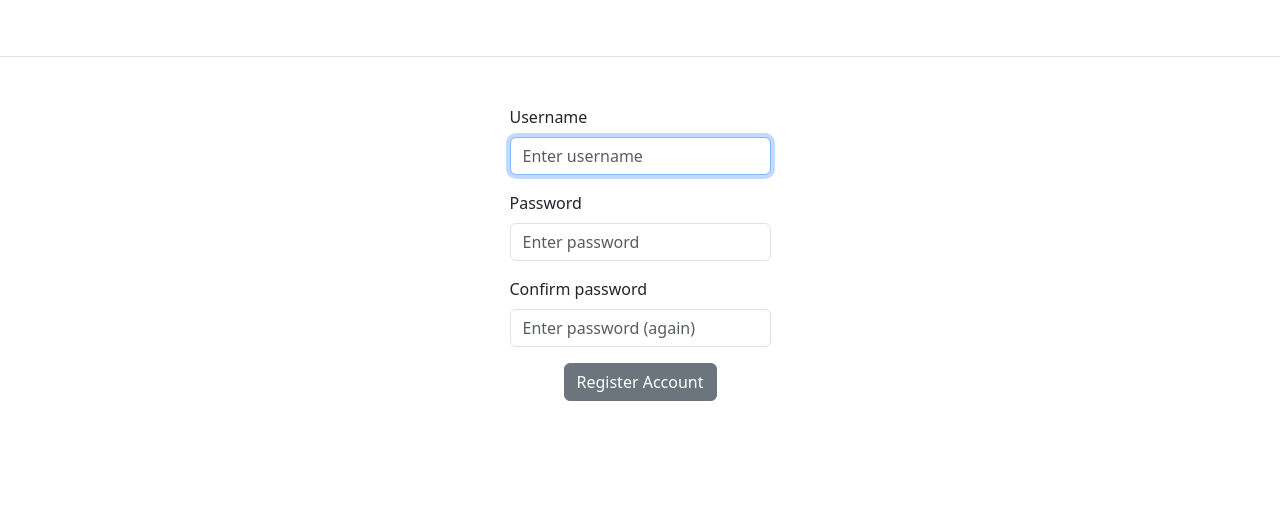
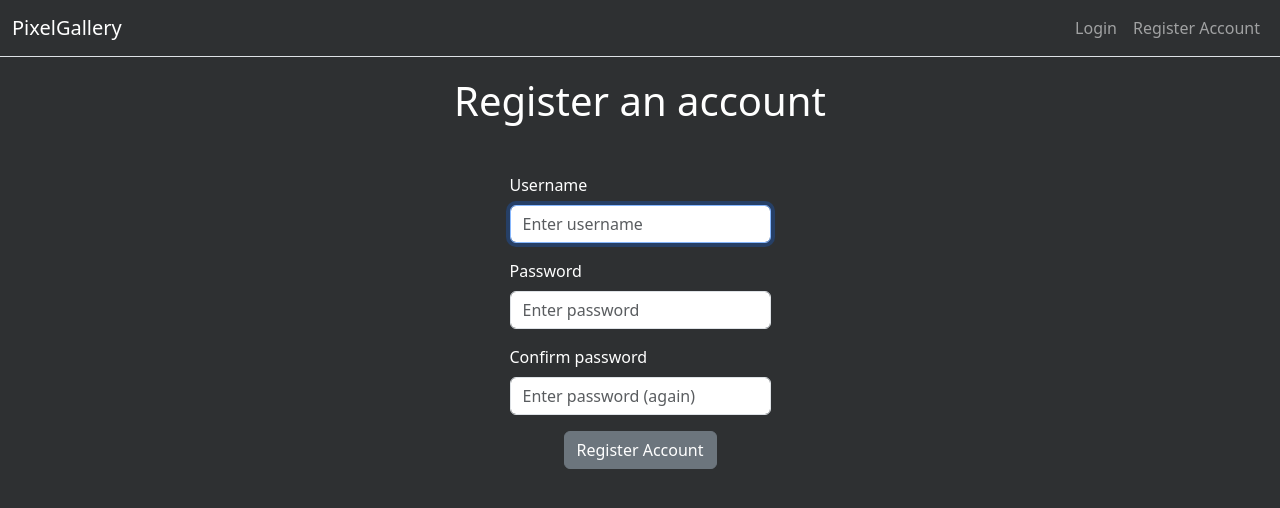
Before and after one commit to ags1709/cs50-final-project, a Flask app: page /register in a window 1280 px wide. Shown: the top 508 px of the page. Run offline with Flask 3, Linux system fonts and the light colour scheme; parts of the project's set-up code (start-up, migrations or seed data) failed here and were passed over.

Commit message:
Small asthetic changes throughout application

```diff
--- /dev/null
+++ b/webapp/static/auth_style.css
@@ -0,0 +1,29 @@
+:root {
+    --theme-dark: rgb(46, 48, 50);
+    --theme-even-darker: rgb(28, 30, 31);
+    --theme-blue: rgb(69, 86, 125);
+    --theme-light-blue: rgb(0, 117, 255);
+}
+
+body {
+    background-color: var(--theme-dark);
+    color: white;
+}
+
+#title {
+    margin: 20px 0 0 0;
+    text-align: center;
+}
+
+input {
+}
+
+.alert {
+    width: 800px;
+    margin: 40px auto 40px auto;
+}
+
+hr {
+    height: 1px;
+    background-color: var(--theme-light-blue);
+}
--- a/webapp/templates/index.html
+++ b/webapp/templates/index.html
@@ -12,7 +12,7 @@
         <h4 id="sidebar-title">Drawing Options</h4>
         <hr>
         <label for="colorPicker">Color Picker</label>
-        <input id="colorPicker" type="color" class="sidebar-item" value="#0075FF">
+        <input id="colorPicker" type="color" class="sidebar-item">
         <button id="color" class="draw-modes active sidebar-item">Draw Mode</button>
         <button id="erase" class="draw-modes sidebar-item">Eraser</button>
         <button id="rainbow" class="draw-modes sidebar-item">Rainbow Mode</button>
--- a/webapp/templates/login.html
+++ b/webapp/templates/login.html
@@ -1,8 +1,10 @@
 {% extends "layout.html" %}
 
+{% block stylesheets %}<link rel="stylesheet" href="../static/auth_style.css">{% endblock %}
 {% block title %}Login{% endblock %}
 
 {% block main %}
+<h1 id="title">Login</h1>
 <form action="/login" method="post">
     <div class="container mt-5 mb-3">
         <div class="row justify-content-center">
--- a/webapp/templates/register.html
+++ b/webapp/templates/register.html
@@ -1,8 +1,10 @@
 {% extends "layout.html" %}
 
+{% block stylesheets %}<link rel="stylesheet" href="../static/auth_style.css">{% endblock %}
 {% block title %}Register Account{% endblock %}
 
 {% block main %}
+<h1 id="title">Register an account</h1>
 <form action="/register" method="post">
     <div class="container mt-5 mb-3">
         <div class="row justify-content-center">
```
Also changed, not shown: webapp/static/gallery_style.css (+5 -4 lines), webapp/static/index_style.css (+8 -5 lines).
